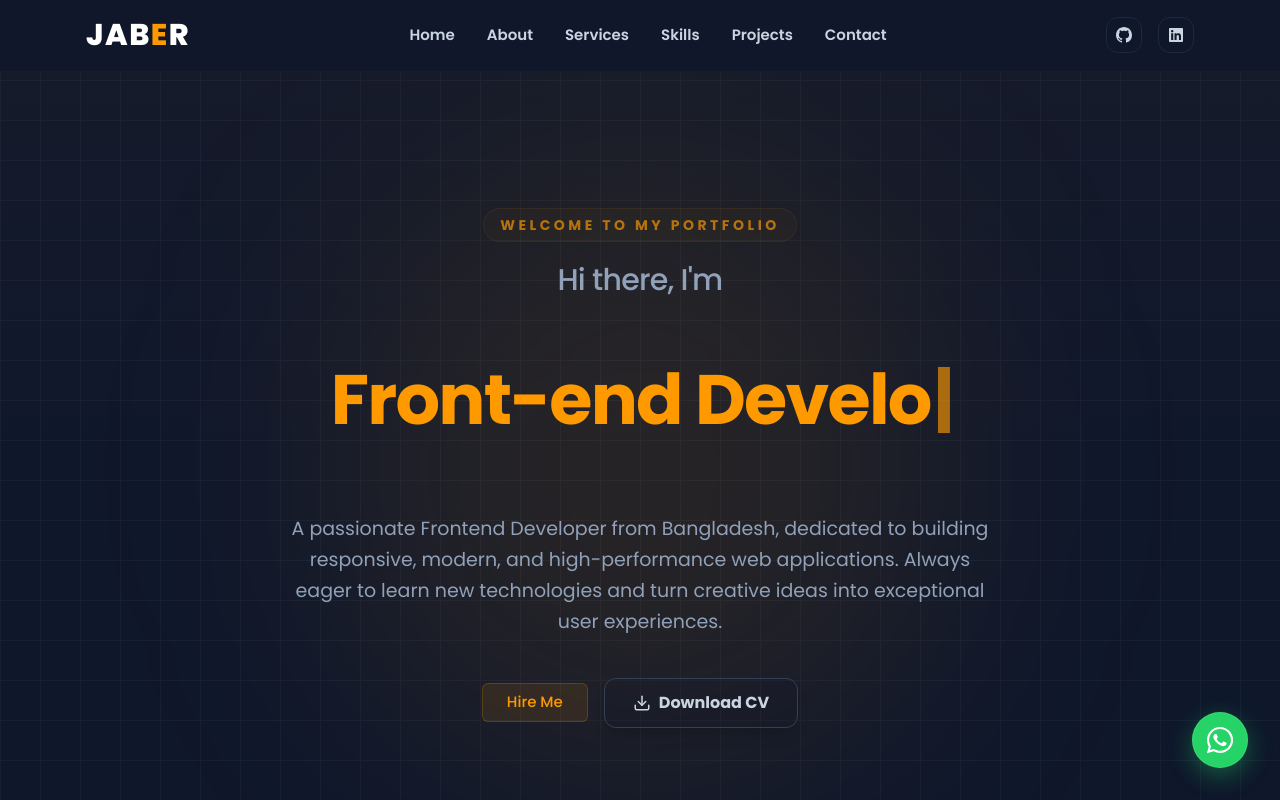
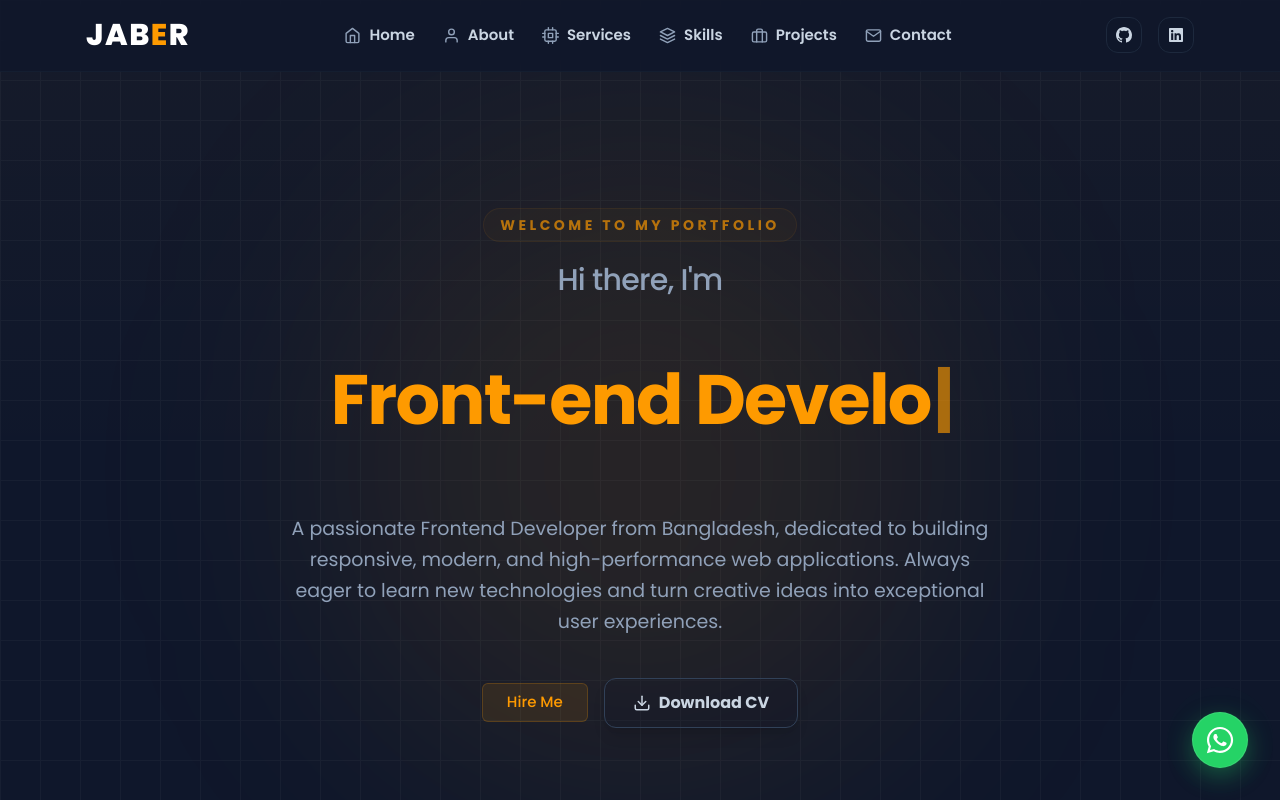
Before and after one commit to mdjaberdev/jaberdev, a React (Vite) app: page / in a window 1280 px wide. Shown: the top 800 px of the page. Built offline with nearby package versions, Linux system fonts and the light colour scheme.

Commit message:
header menu resolve

```diff
--- a/src/components/layouts/Header.jsx
+++ b/src/components/layouts/Header.jsx
@@ -1,11 +1,19 @@
 import { useState } from "react";
+import { Link } from "react-router-dom";
+import { HashLink } from "react-router-hash-link";
 import Container from "../Container";
+import Logo from "../Logo";
+import { HiMenu, HiX } from "react-icons/hi";
 import { BsGithub } from "react-icons/bs";
 import { FaLinkedin } from "react-icons/fa6";
-import { Link } from "react-router-dom";
-import { HashLink } from "react-router-hash-link";
-import { HiMenu, HiX } from "react-icons/hi";
-import Logo from "../Logo";
+import {
+  FiHome,
+  FiUser,
+  FiCpu,
+  FiLayers,
+  FiBriefcase,
+  FiMail,
+} from "react-icons/fi";
 
 const Header = () => {
   const [menuOpen, setMenuOpen] = useState(false);
@@ -19,12 +27,12 @@ const Header = () => {
   };
 
   const menuItems = [
-    { label: "Home", to: "/", action: scrollToTop },
-    { label: "About", to: "#about" },
-    { label: "Services", to: "#services" },
-    { label: "Skills", to: "#skills" },
-    { label: "Projects", to: "#projects" },
-    { label: "Contact", to: "#contact" },
+    { label: "Home", to: "/", icon: <FiHome />, action: scrollToTop },
+    { label: "About", to: "#about", icon: <FiUser /> },
+    { label: "Services", to: "#services", icon: <FiCpu /> },
+    { label: "Skills", to: "#skills", icon: <FiLayers /> },
+    { label: "Projects", to: "#projects", icon: <FiBriefcase /> },
+    { label: "Contact", to: "#contact", icon: <FiMail /> },
   ];
 
   return (
@@ -35,20 +43,25 @@ const Header = () => {
       <Container className="max-w-[1140px] mx-auto px-4">
         <div className="flex items-center justify-between">
           {/* Logo */}
-          <Link onClick={scrollToTop} to="/">
+          <Link onClick={scrollToTop} to="/" className="relative z-50">
             <Logo />
           </Link>
+
+          {/* Desktop Navigation */}
           <nav className="hidden lg:block">
-            <ul className="flex gap-x-8 text-[15px] text-slate-300 font-semibold">
+            <ul className="flex gap-x-7 text-[15px] text-slate-300 font-semibold">
               {menuItems.map((item, index) => (
                 <li key={index}>
                   <HashLink
                     smooth
                     to={item.to}
                     onClick={item.action || undefined}
-                    className="relative py-2 hover:text-[#FE9A00] transition-colors duration-300 group inline-block"
+                    className="relative py-2 hover:text-[#FE9A00] transition-colors duration-300 group inline-flex items-center gap-x-2"
                   >
-                    {item.label}
+                    <span className="text-[17px] text-slate-400 group-hover:text-[#FE9A00] transition-colors duration-300">
+                      {item.icon}
+                    </span>
+                    <span>{item.label}</span>
                     <span className="absolute bottom-0 left-0 w-0 h-[2px] bg-[#FE9A00] transition-all duration-300 group-hover:w-full rounded-full"></span>
                   </HashLink>
                 </li>
@@ -75,20 +88,17 @@ const Header = () => {
           </div>
           <button
             aria-label="Toggle Menu"
-            className="lg:hidden text-white text-3xl cursor-pointer relative z-50 p-1 focus:outline-none transition-transform duration-300 active:scale-90"
+            className="lg:hidden text-slate-300 text-3xl cursor-pointer relative z-[10000] p-1.5 rounded-xl bg-slate-900/30 border border-slate-800/60 focus:outline-none transition-transform duration-300 active:scale-90"
             onClick={() => setMenuOpen(!menuOpen)}
           >
             {menuOpen ? <HiX className="text-[#FE9A00]" /> : <HiMenu />}
           </button>
         </div>
-
-        {/* সচ্ছ (Glassy) Mobile Sidebar Drawer */}
         <div
-          className={`lg:hidden fixed inset-y-0 right-0 w-[290px] h-screen bg-[#0F172B]/85 backdrop-blur-xl border-l border-white/10 p-6 pt-20 shadow-[-10px_0_40px_rgba(0,0,0,0.6)] transition-transform duration-500 ease-in-out flex flex-col justify-between z-[9999] ${
+          className={`lg:hidden fixed inset-y-0 right-0 w-[290px] h-screen bg-[#0F172B]/85 backdrop-blur-xl border-l border-white/10 p-6 pt-20 pb-8 shadow-[-10px_0_40px_rgba(0,0,0,0.6)] transition-transform duration-500 ease-in-out flex flex-col justify-between z-[9999] ${
             menuOpen ? "translate-x-0" : "translate-x-full"
           }`}
         >
-          {/* ক্লোজ (X) বাটন */}
           <button
             aria-label="Close Menu"
             onClick={() => setMenuOpen(false)}
@@ -97,8 +107,7 @@ const Header = () => {
             <HiX />
           </button>
 
-          {/* Navigation Links Container */}
-          <ul className="flex flex-col gap-y-2.5 mt-4">
+          <ul className="flex flex-col gap-y-2.5 mt-6 flex-1 overflow-y-auto max-h-[calc(100vh-200px)] custom-scrollbar">
             {menuItems.map((item, index) => (
               <li key={index}>
                 <HashLink
@@ -110,7 +119,6 @@ const Header = () => {
                   }}
                   className="flex items-center gap-x-3.5 px-4 py-3 text-slate-300 font-medium text-[15px] rounded-xl border border-transparent hover:text-white hover:bg-[#FE9A00]/10 hover:border-[#FE9A00]/20 transition-all duration-300 group"
                 >
-                  {/* মেনু আইকন - যা লেখার সাথে পারফেক্টলি এলাইনড */}
                   <span className="text-xl text-slate-400 group-hover:text-[#FE9A00] transition-colors duration-300 flex items-center justify-center min-w-[24px]">
                     {item.icon}
                   </span>
@@ -120,8 +128,7 @@ const Header = () => {
             ))}
           </ul>
 
-          {/* Premium Mobile Social Action Box */}
-          <div className="grid grid-cols-2 gap-3 border-t border-white/10 pt-6">
+          <div className="grid grid-cols-2 gap-3 border-t border-white/10 pt-4 mt-auto mb-2">
             <a
               href="https://github.com/mdjaberdev"
               target="_blank"
@@ -142,14 +149,6 @@ const Header = () => {
             </a>
           </div>
         </div>
-
-        {/* Dynamic Dark Blur Backdrop Overlay */}
-        {menuOpen && (
-          <div
-            className="lg:hidden fixed inset-0 h-screen w-screen bg-slate-950/50 backdrop-blur-xs transition-all duration-500 z-[9990]"
-            onClick={() => setMenuOpen(false)}
-          ></div>
-        )}
       </Container>
     </header>
   );
```
